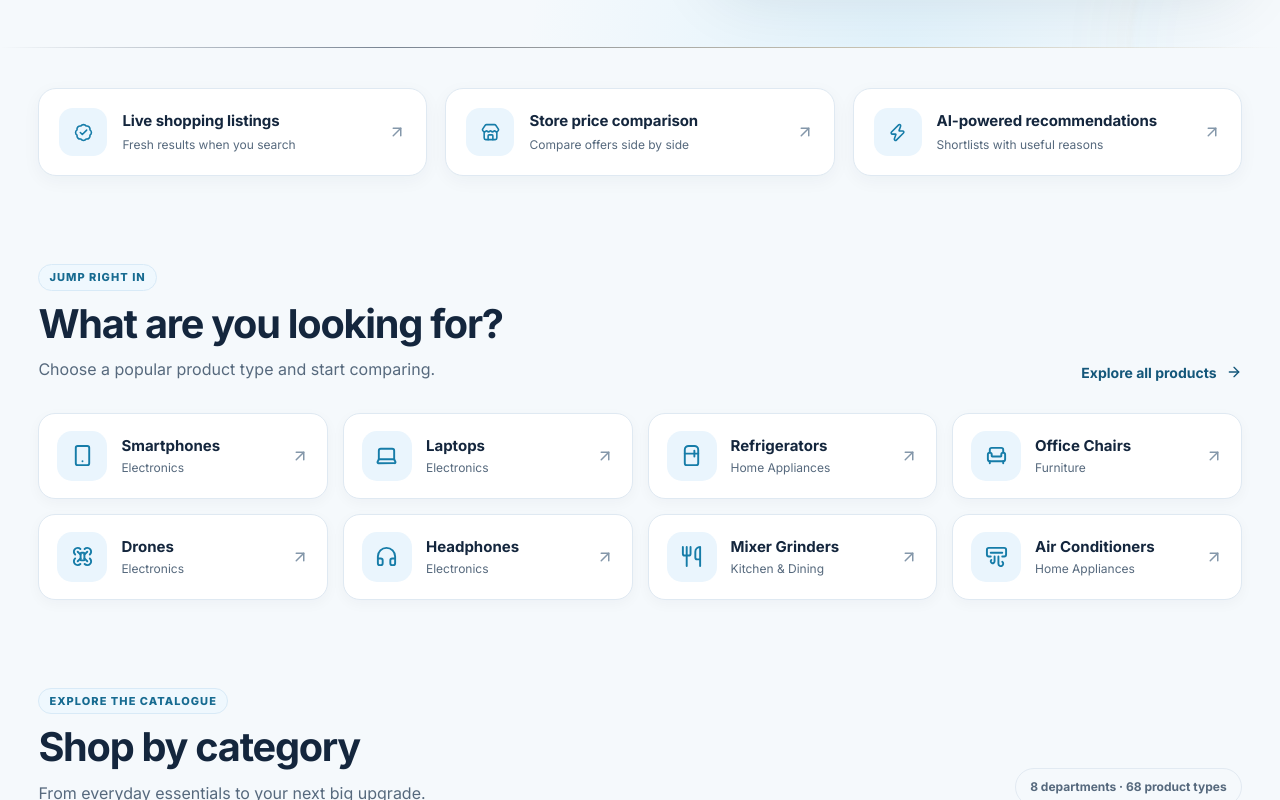
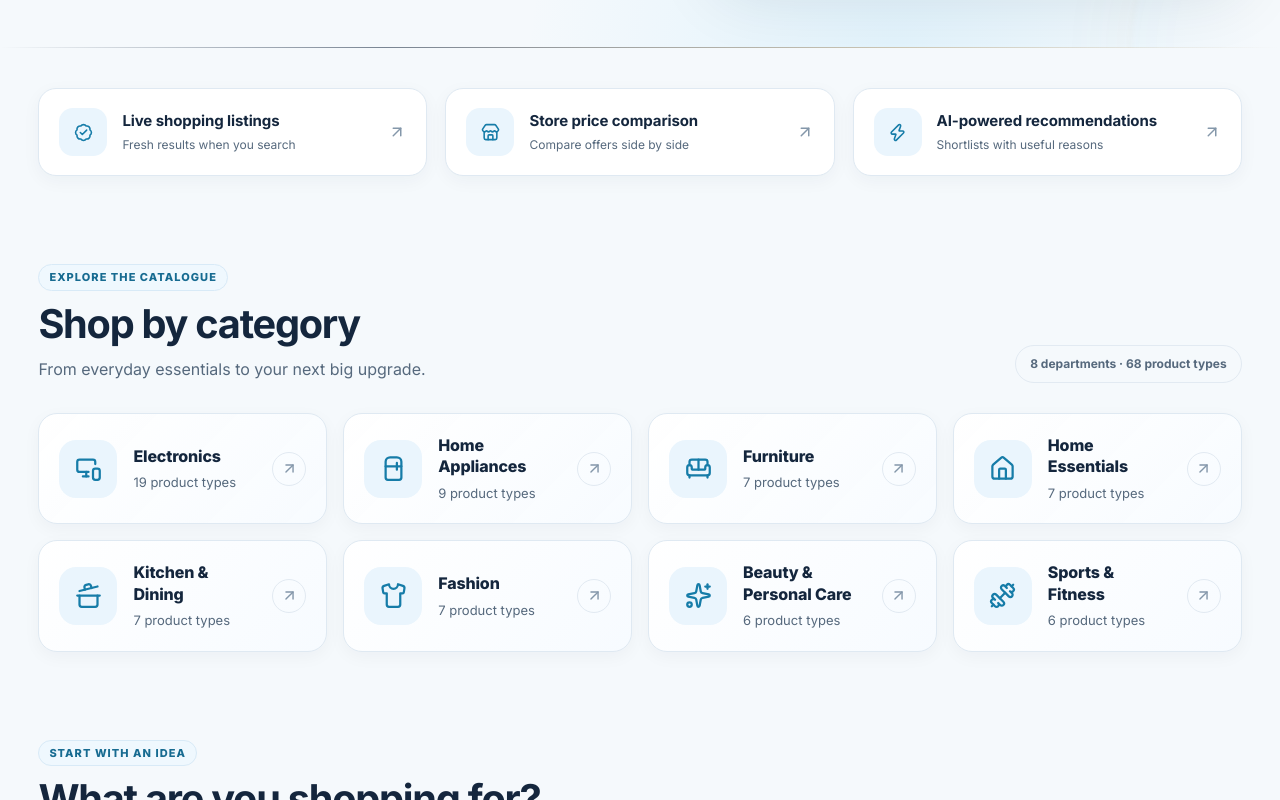
Before and after one commit to thearunendra/smartbuyai, a React (Vite) app in the folder frontend/: page / in a window 1280 px wide. Shown: the part 779-1579 px from the top of the page. Built offline with nearby package versions, Linux system fonts and the light colour scheme.

Commit message:
Remove Jump Right In popular product shortcuts from homepage

```diff
--- a/frontend/src/pages/Home.jsx
+++ b/frontend/src/pages/Home.jsx
@@ -26,21 +26,6 @@ const suggestions = [
   "Gaming laptop under ₹80,000",
   "ANC headphones under ₹5,000"
 ];
-
-const popularCategoryNames = [
-  "Smartphones",
-  "Laptops",
-  "Refrigerators",
-  "Office Chairs",
-  "Drones",
-  "Headphones",
-  "Mixer Grinders",
-  "Air Conditioners"
-];
-
-const popularCategories = popularCategoryNames
-  .map((name) => CATEGORIES.find((category) => category.name === name))
-  .filter(Boolean);
 
 const shoppingIntents = [
   {
@@ -353,36 +338,6 @@ function Home() {
           </Link>
         </section>
 
-        <section className="container home-section popular-section">
-          <div className="section-heading section-heading-row">
-            <div>
-              <span>Jump right in</span>
-              <h2>What are you looking for?</h2>
-              <p>Choose a popular product type and start comparing.</p>
-            </div>
-            <Link to="/products" className="text-link">
-              Explore all products <ArrowRight size={16} />
-            </Link>
-          </div>
-
-          <div className="popular-grid">
-            {popularCategories.map(({ name, icon: Icon, department }) => (
-              <Link
-                key={name}
-                to={`/products?category=${encodeURIComponent(name)}`}
-                className="popular-card"
-              >
-                <span className="popular-icon"><Icon size={22} /></span>
-                <span className="popular-copy">
-                  <strong>{name}</strong>
-                  <small>{department}</small>
-                </span>
-                <ArrowUpRight size={17} className="popular-arrow" />
-              </Link>
-            ))}
-          </div>
-        </section>
-
         <section className="container home-section">
           <div className="section-heading section-heading-row">
             <div>
```
